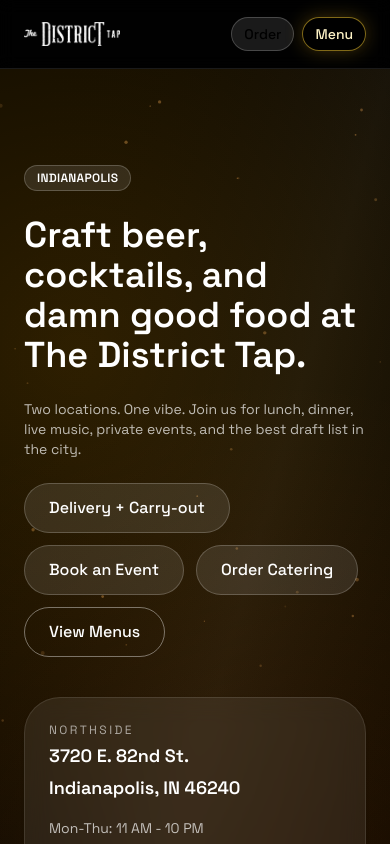
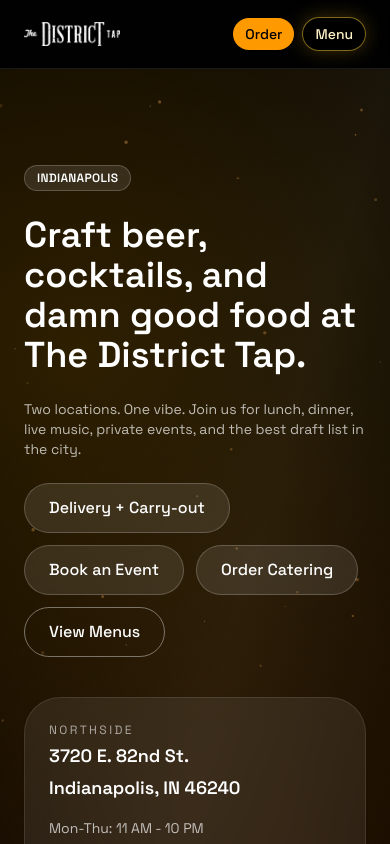
Before and after one commit to garytayl/district-tap, a Next.js app: page / in a window 390 px wide. Shown: the top 844 px of the page. Built offline with nearby package versions, Linux system fonts and the light colour scheme.

Commit message:
Improve mobile order button contrast.
Switch the mobile order CTA to the primary (amber) style for better visibility on the dark header.

```diff
--- a/components/site/Header.tsx
+++ b/components/site/Header.tsx
@@ -35,9 +35,8 @@
             <div className="flex items-center gap-2 lg:hidden">
               <Button
                 href={quickActions[0].href}
-                variant="secondary"
+                variant="primary"
                 size="sm"
-                className="text-black"
               >
                 Order
               </Button>
```
